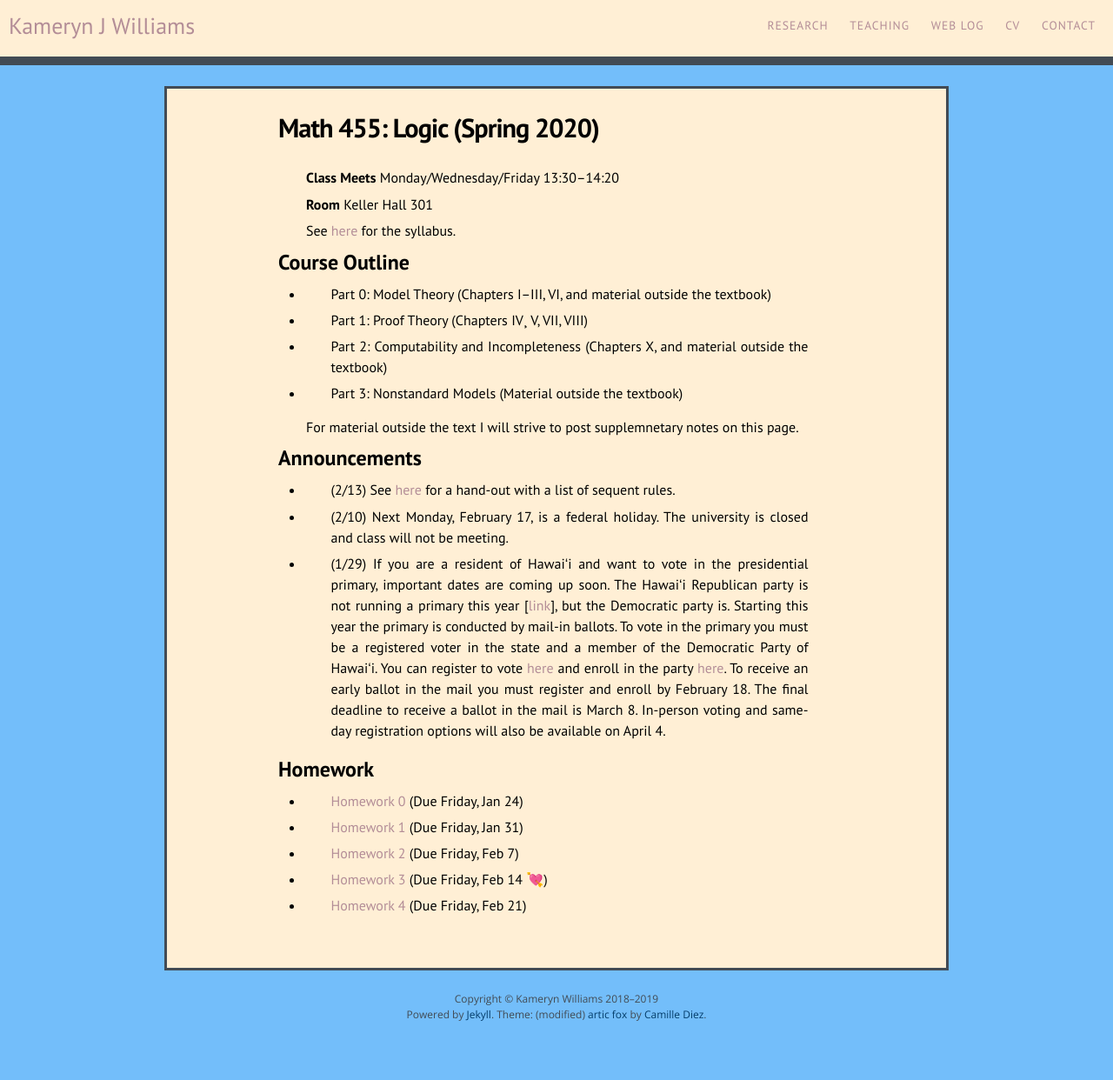
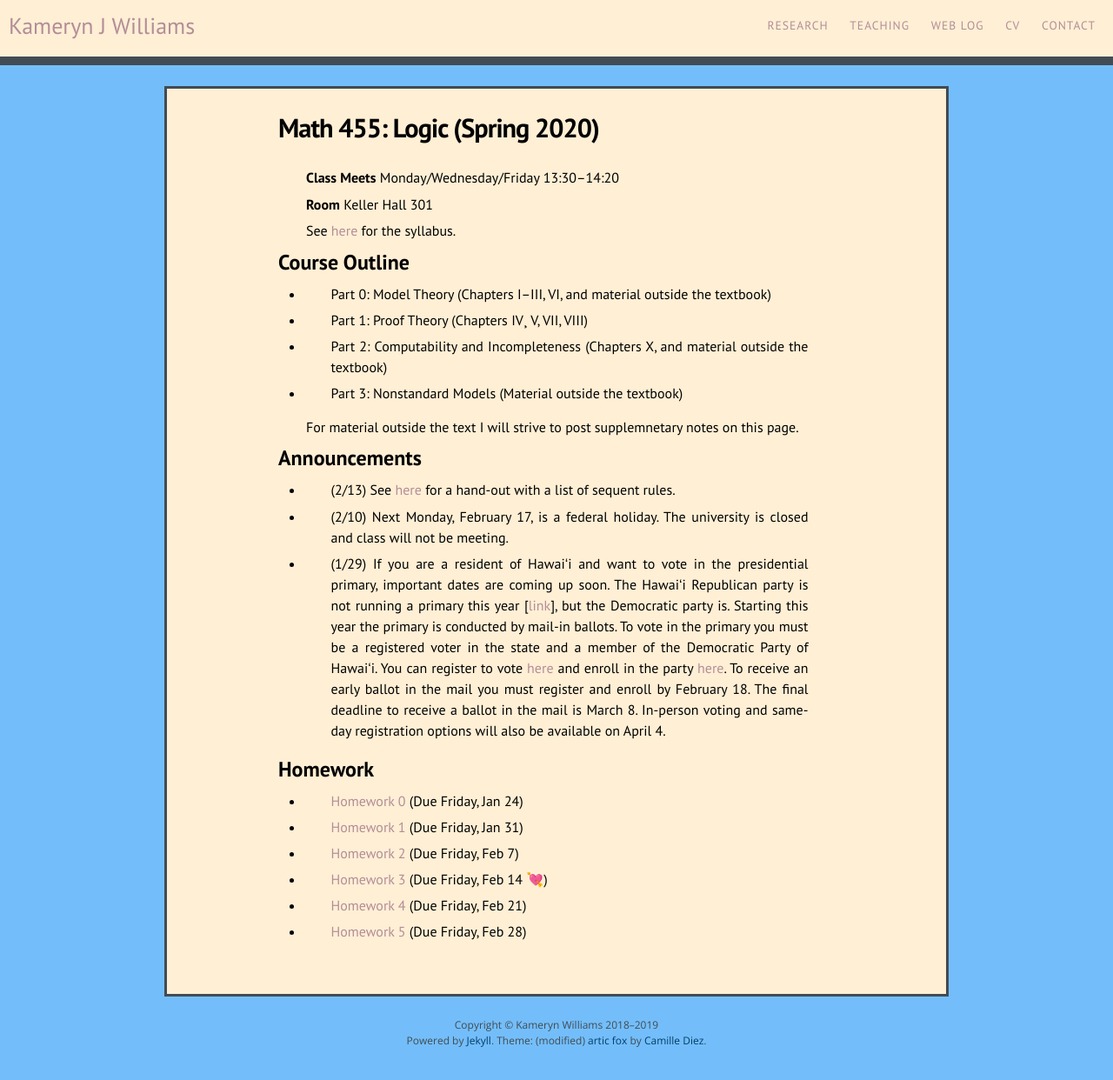
Before and after one commit to kamerynjw/kamerynjw.github.io, a Jekyll site: the page built from teaching/2020/math455.md, in a window 1280 px wide. Shown: the whole page at 87% size. Built offline with Jekyll 4.4.1, drawn with Linux system fonts in a browser that asks for light colours; nearby versions of some CDN libraries; before the commit the page ends 1212 px from its top, so only the background shows below that.

Commit message:
new logic homework git add math455.md !

```diff
--- a/teaching/2020/math455.md
+++ b/teaching/2020/math455.md
@@ -45,3 +45,5 @@ Homework
 * [Homework 3]({{ page.url }}h3.pdf) (Due Friday, Feb 14 💘)
 
 * [Homework 4]({{ page.url }}h4.pdf) (Due Friday, Feb 21)
+
+* [Homework 5]({{ page.url }}h5.pdf) (Due Friday, Feb 28)
```
Also changed, not shown: 1 other file.
